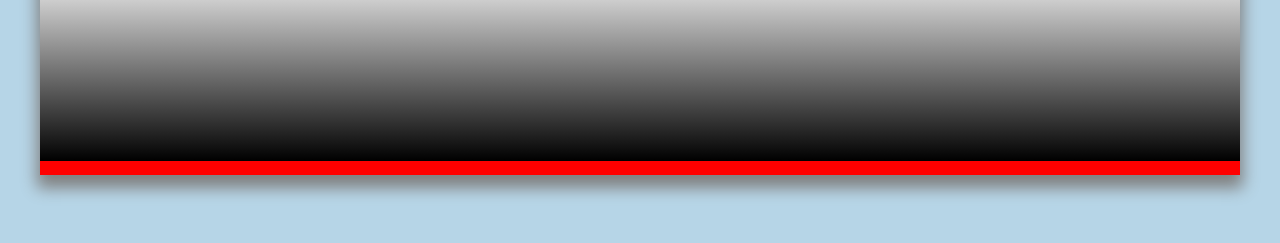
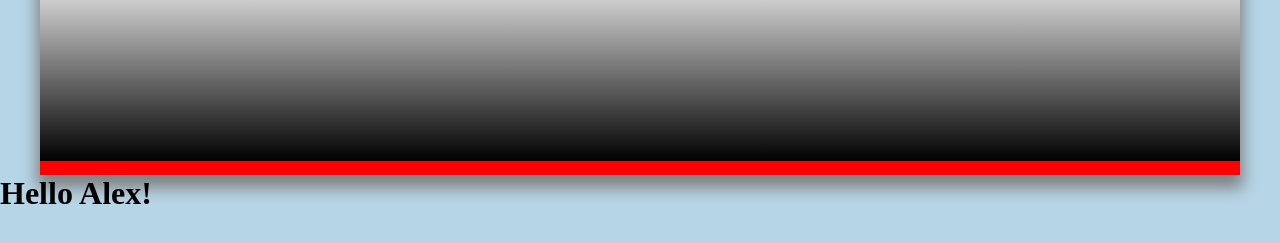
Before and after one commit to AlexVelychko/AlexVelychko.github.io, a plain HTML site: page 170318/index.html in a window 1280 px wide. Shown: the part 145-388 px from the top of the page. Drawn offline with Linux system fonts and the light colour scheme.

Commit message:
Added h1 heading with text Hello Alex

```diff
--- a/170318/index.html
+++ b/170318/index.html
@@ -71,6 +71,9 @@
       </div>
       </div>
     </div>
+    <div class="hello">
+      <h1>Hello Alex!</h1>
+    </div>
     <div class="footer"></div>
   </div>
 </body>
```
